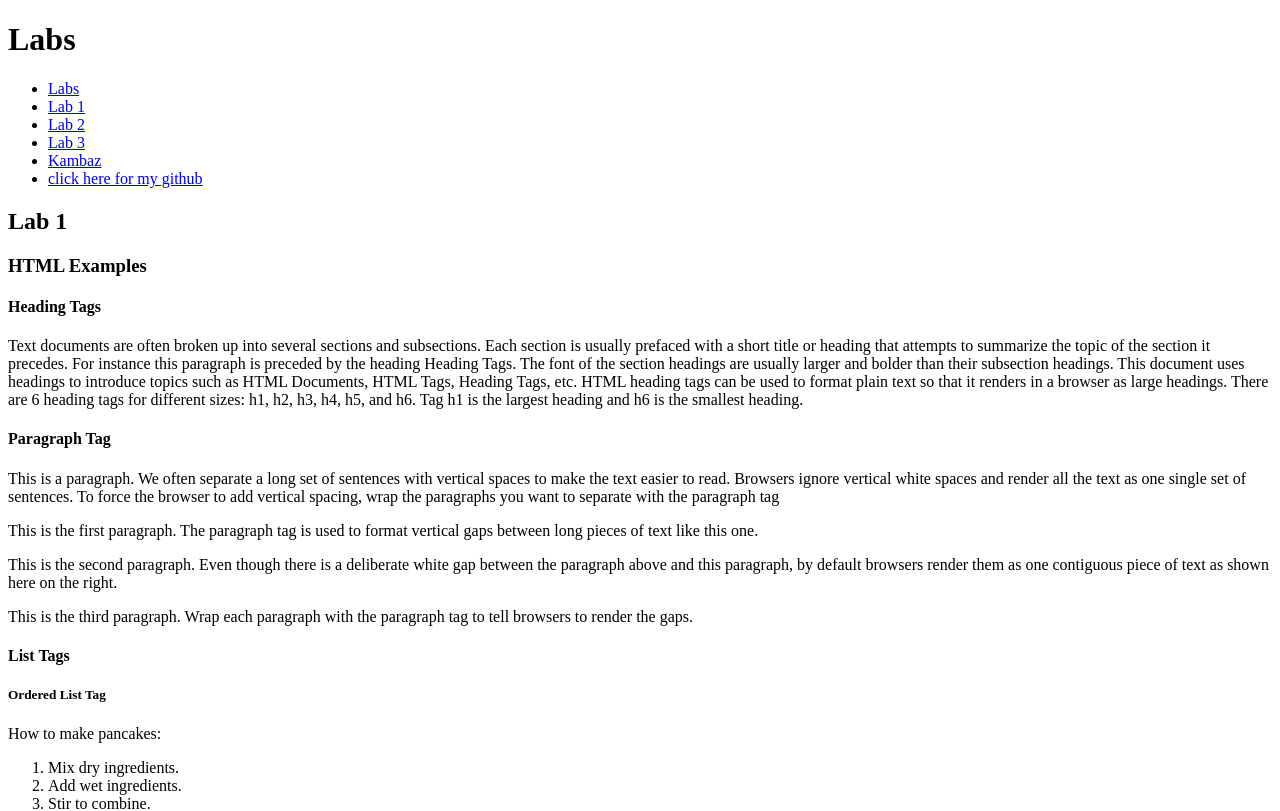
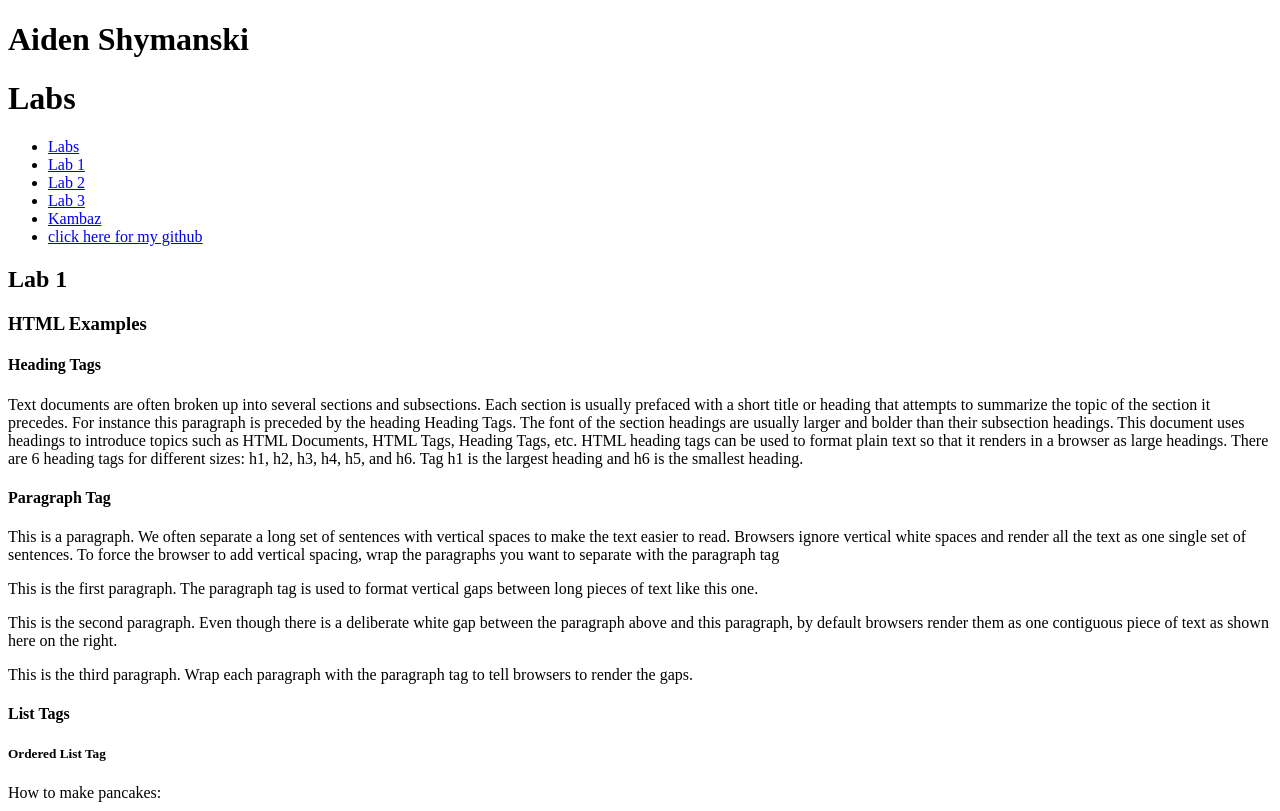
Before and after one commit to a-shymanski/kanbas-react-web-app, a React (Vite) app: page /#/Labs/Lab1 in a window 1280 px wide. Shown: the top 811 px of the page. Built offline with nearby package versions, Linux system fonts and the light colour scheme.

Commit message:
Final Draft

```diff
--- a/src/Labs/index.tsx
+++ b/src/Labs/index.tsx
@@ -6,6 +6,7 @@ import Lab3 from "./Lab3";
 export default function Labs() {
   return (
     <div>
+      <h1>Aiden Shymanski</h1>
       <h1>Labs</h1>
       <TOC />
       <Routes>
```
